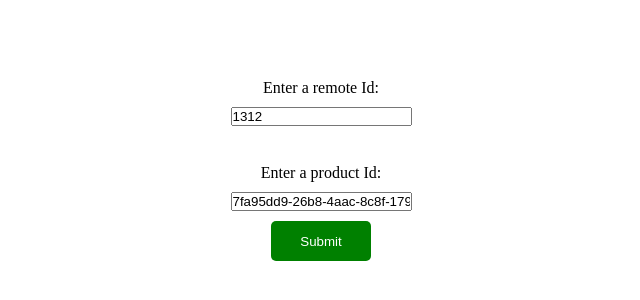
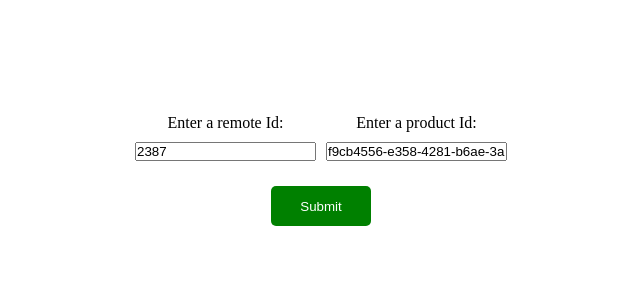
Before and after one commit to NwRade/svl-variation-test, a React (Vite) app: page / in a window 1280 px wide. Shown: the part 230-530 px from the top of the page, without its empty margins (319-959 px from the left). Built offline with nearby package versions, Linux system fonts and the light colour scheme.

Commit message:
added sttribute id

```diff
--- a/src/App.css
+++ b/src/App.css
@@ -1,6 +1,6 @@
 button {
-  height: 80px;
-  width: 200px;
+  height: 40px;
+  width: 100px;
   background-color: white;
   color: blue;
   border: 1px solid blue;
--- a/src/App.tsx
+++ b/src/App.tsx
@@ -5,6 +5,7 @@ import axios from "axios";
 import "./App.css";
 
 interface IAttribute {
+  id: string;
   type: string;
   value: string;
 }
@@ -15,12 +16,14 @@ interface IVariation {
 }
 
 interface IAttributeChoices {
+  id: string;
   type: string;
   allValues: string[];
   availableValues: string[];
 }
 
 interface IAttributeChoicesResponseEntity {
+  id: string;
   name: string;
   option: string;
 }
@@ -58,6 +61,7 @@ function App() {
         id: variation.id,
         attributes: variation.attributes.map((attribute: any) => {
           const parsedAttribute: IAttribute = {
+            id: attribute.id,
             type: attribute.name,
             value: attribute.option,
           };
@@ -80,6 +84,7 @@ function App() {
           }
         } else {
           attributeChoices.push({
+            id: attribute.id,
             type: attribute.type,
             allValues: [attribute.value],
             availableValues: [],
@@ -201,12 +206,14 @@ function App() {
 
         if (att) {
           return {
+            id: att.id,
             name: att.type,
             option: attribute,
           };
         }
 
         return {
+          id: "",
           name: "",
           option: "",
         };
@@ -286,6 +293,13 @@ function App() {
         alignItems: "center",
         justifyContent: "center",
         gap: "25px",
+        overflowY: "auto",
+      }}
+    >
+      <div
+        style={{
+          display: "flex",
+          gap: "10px",
         }}
       >
         <div
@@ -302,17 +316,27 @@ function App() {
             id="remoteIdInput"
             name="remoteIdInput"
             type="string"
-          defaultValue={"1312"}
+            defaultValue={"2387"}
           />
-        <br />
+        </div>
+        <div
+          style={{
+            display: "flex",
+            flexDirection: "column",
+            alignItems: "center",
+            gap: "10px",
+          }}
+        >
           <label htmlFor="productIdInput">Enter a product Id: </label>
           <input
             ref={productIdInputRef}
             id="productIdInput"
             name="productIdInput"
             type="string"
-          defaultValue={"7fa95dd9-26b8-4aac-8c8f-17920c9d953d"}
+            defaultValue={"f9cb4556-e358-4281-b6ae-3a1c322cbc4f"}
           />
+        </div>
+      </div>
       <button
         className="submit"
         onClick={() => {
@@ -322,7 +346,6 @@ function App() {
       >
         Submit
       </button>
-      </div>
 
       {noVariations && <p>No variations found for this product.</p>}
 
@@ -401,14 +424,9 @@ function App() {
       )}
 
       {chosenAttributes[0] && (
-        <>
-          <br />
-          <br />
-          <br />
         <button className="stop" onClick={resetToInitialState}>
           Clear Chosen Attributes
         </button>
-        </>
       )}
     </div>
   );
```
Lines whose indentation alone changed are shown as unchanged.
